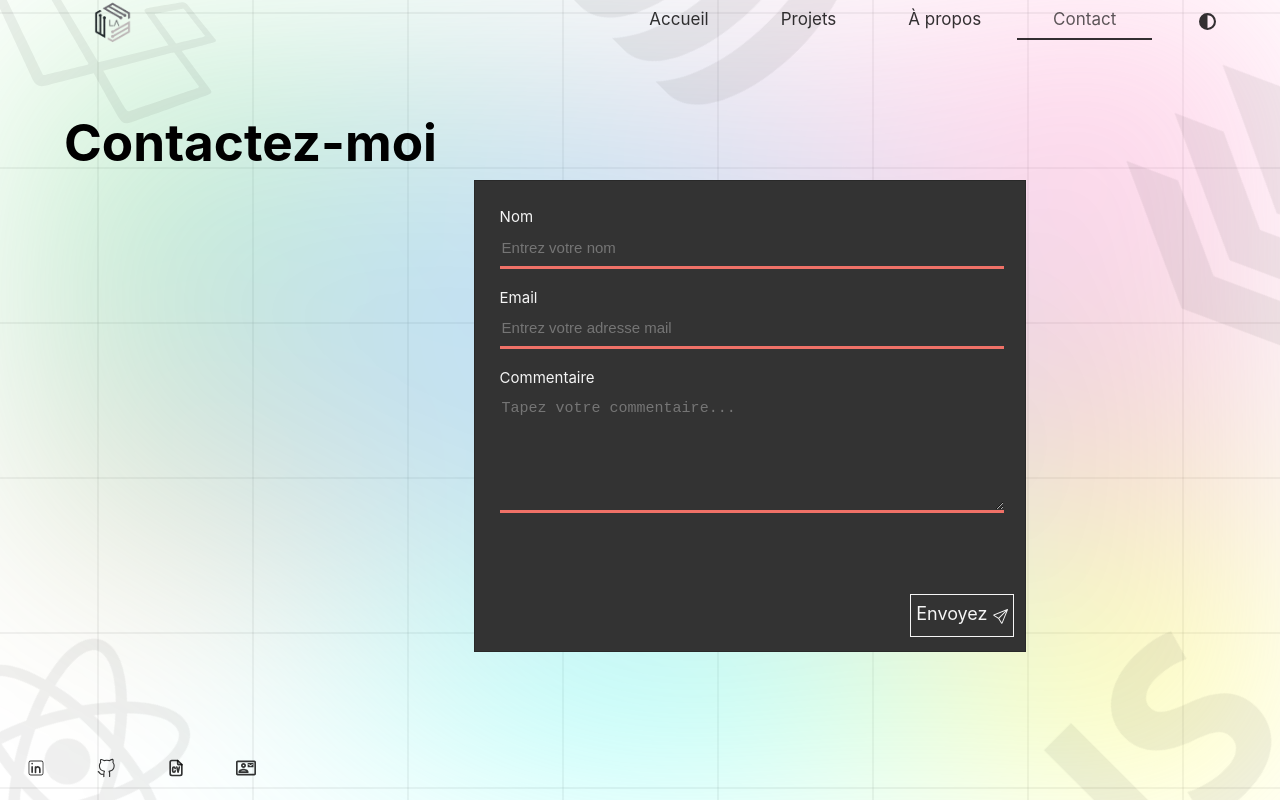
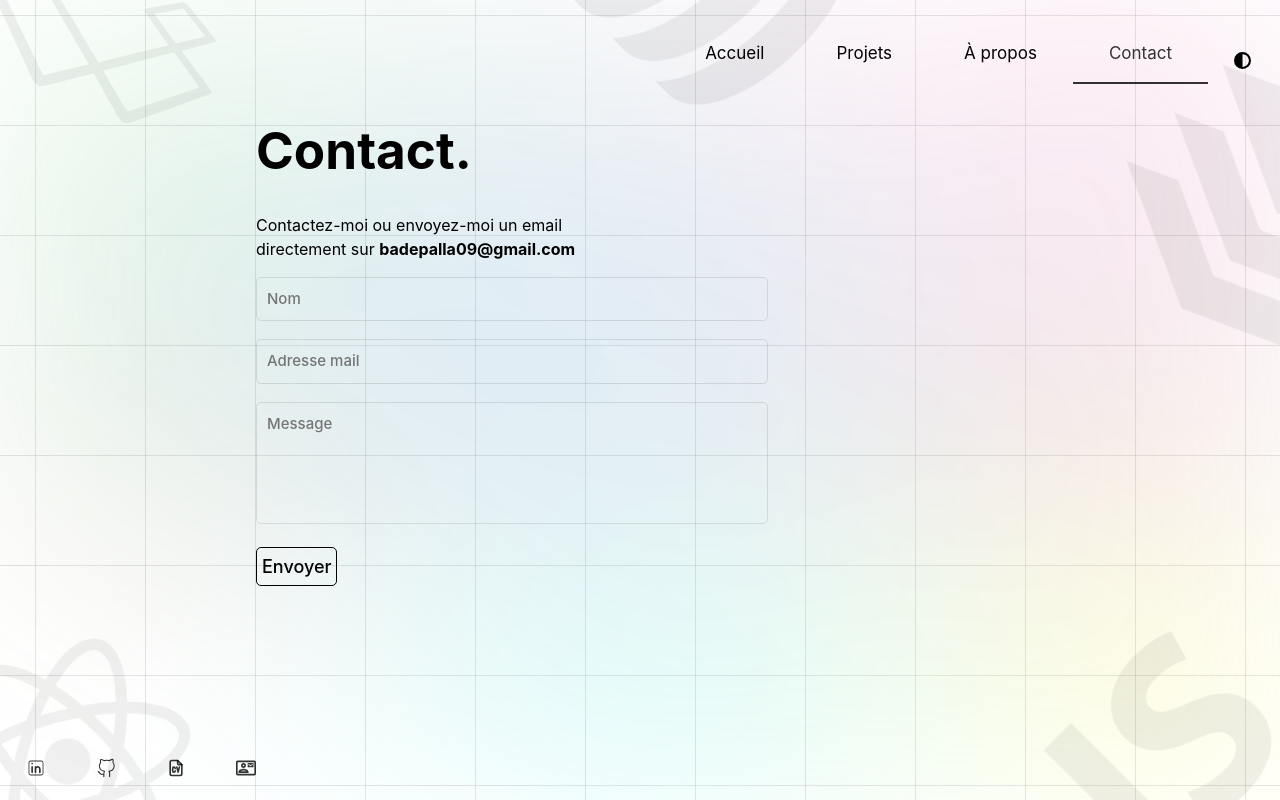
Before and after one commit to Laspales/Site_web, a React (Vite) app in the folder portfolio-wr/: page /contact in a window 1280 px wide. Built offline with nearby package versions, Linux system fonts and the light colour scheme.

Commit message:
Contact done and projet init

```diff
--- a/portfolio-wr/src/App.css
+++ b/portfolio-wr/src/App.css
@@ -8,7 +8,7 @@ body::before {
   background:
       linear-gradient(rgba(0, 0, 0, 0.1) 1px, transparent 1px) center,
       linear-gradient(90deg, rgba(0, 0, 0, 0.1) 1px, transparent 1px) center;
-  background-size: 155px 155px;
+  background-size: 110px 110px;
   transition: all 0.5s linear 0s;
 }
 
@@ -26,8 +26,8 @@ body::after {
   z-index: -1;
   width: 100%;
   height: 100%;
-  filter: blur(100px) saturate(100%);
-  top: 0px;
-  opacity: 0.3;
+  filter: blur(100px) saturate(75%);
+  top: 0;
+  opacity: 0.17;
   transform: translateZ(0px);
 }
--- a/portfolio-wr/src/Components/Header-Style.css
+++ b/portfolio-wr/src/Components/Header-Style.css
@@ -1,7 +1,7 @@
 .App-header {
   display: inline;
-  position: fixed;
-  top: -5%;
+  position: absolute;
+  top: -2%;
   left: 0;
   width: 100%;
   font-size: 17px;
@@ -11,7 +11,7 @@
 }
 
 .line li {
-  display: inline-block;
+  display: inline-flex;
   list-style: none;
   padding-top: 30px;
   padding-bottom: 5px;
@@ -22,31 +22,23 @@
 .line li a {
   text-decoration: none;
   padding: 30px;
-  color: rgba(0, 0, 0, 0.8);
+  color: rgba(0, 0, 0, 1);
   padding: 10px;
   margin: 0;
 }
 
 .nv {
   padding-right: 40px;
-  position: relative;
-  right: 20%;
 }
 
 .theme {
-  position: fixed;
-  top: -2.2%;
-  right: 3%;
-  padding-top: 100px;
   cursor: pointer;
-  color: rgba(0, 0, 0, 0.8);
 }
 
-.logo {
-  position: fixed;
-  top: -4%;
-  left: 2%;
-
+.logo{
+  position: absolute;
+  top: 0;
+  left: -140%;
 }
 
 .linear {
@@ -63,10 +55,10 @@
   border-bottom: 2px solid;
   opacity: 0.8;
 }
-/* style dark theme section */
+/* style dark theme */
 body.dark {
   color: rgba(250, 250, 250, 0.95) !important;
-  background-color: rgba(0, 0, 0, 0.6) !important;
+  background-color: rgba(3, 10, 37, 0.9) !important;
 }
 
 body.dark Header a,
@@ -82,3 +74,10 @@ body.dark .App-Section .Surname h1 {
 body.dark .App-Footer li a {
   color: whitesmoke;
 }
+body.dark .App-Contact #send:hover{
+  color: rgba(0, 0, 0, 0.8);
+  background-color: whitesmoke;
+}
+body.dark .App-Contact #name, body.dark .App-Contact #com, body.dark .App-Contact #email{
+  border: 1px solid rgba(250, 250, 250, 0.9);
+}
--- a/portfolio-wr/src/Components/Header.jsx
+++ b/portfolio-wr/src/Components/Header.jsx
@@ -12,12 +12,12 @@ function Header({ toggleTheme }) {
             <nav className="navbar">
                 <div className="linear">
                     <ul className="line">
-                        <li className={`logo ${isActive("/")}`} ><Link to="\" ></Link><a href="/"><img src="/images/LA_logo.png" alt="image" width="60px" height="50px" /></a></li>
+                        <li className="logo" ><Link to="\" ></Link><a href="/"><sub><img src="/images/LA_logo.png" alt="image" width="95px" height="80px" /></sub></a></li>
                         <li className={`nv ${isActive("/")}`}><Link to="/">Accueil</Link></li>
                         <li className={`nv ${isActive("/projets")}`}><Link to="/projets">Projets</Link></li>
                         <li className={`nv ${isActive("/apropos")}`}><Link to="/apropos">À propos</Link></li>
                         <li className={`nv ${isActive("/contact")}`}><Link to="/contact">Contact</Link></li>
-                        <li className="theme" onClick={toggleTheme}><FaCircleHalfStroke /></li>
+                        <li className="nv"><FaCircleHalfStroke  className="theme" onClick={toggleTheme} style={{position: 'fixed', top:'6.5%'}}/></li>
                     </ul>
                 </div>
             </nav>
--- a/portfolio-wr/src/pages/Contact.jsx
+++ b/portfolio-wr/src/pages/Contact.jsx
@@ -6,30 +6,27 @@ function Contact() {
     return (
         <div className="App-Contact">
             <div className="Contact-Title">
-                <h1>Contactez-moi</h1>
+                <h1>Contact.</h1>
+                <p>Contactez-moi ou envoyez-moi un email directement sur <b>badepalla09@gmail.com</b></p>
             </div>
             <div className="Contact-Form">
                 <form method="POST">
 
-                    <label for="name">nom</label>
-                    <br />
                     <input id="name" className="ye" type="text"
                         name="name"
-                        placeholder="Entrez votre nom"
+                        placeholder="Nom"
                         required autofocus autocomplete="name" />
                     <br /><br />
-                    <label for="email">email</label>
-                    <br />
+
                     <input id="email" className="ye" type="text"
                         name="email"
-                        placeholder="Entrez votre adresse mail"
+                        placeholder="Adresse mail"
                         required autofocus autocomplete="name" />
                     <br /><br />
-                    <label for="commentaire">Commentaire</label>
-                    <br />
-                    <textarea id="com" name="commentaire" placeholder="Tapez votre commentaire..."></textarea>
+
+                    <textarea id="com" name="message" placeholder="Message"></textarea>
                     <br /><br />
-                    <button type="submit" id="send">Envoyez <sub><BsSend /></sub></button>
+                    <button type="submit" id="send">Envoyer</button>
                 </form>
             </div>
         </div>
--- a/portfolio-wr/src/pages/Projets.jsx
+++ b/portfolio-wr/src/pages/Projets.jsx
@@ -2,8 +2,11 @@ import React from "react";
 
 function Projets(){
     return(
-        <div>
-              <h1>AKA lo cul</h1>
+        <div className="App-Projets">
+              <h1>Projets.</h1>
+              <div className="projet">
+                <div className="s-image"></div>
+              </div>
         </div>
     );
 }
--- a/portfolio-wr/src/pages/pages-css/Contact-Style.css
+++ b/portfolio-wr/src/pages/pages-css/Contact-Style.css
@@ -1,34 +1,35 @@
+.App-Contact{
+    display: flexbox;
+    justify-content: center;
+    align-items: center;
+    width: 700px;
+    position: absolute;
+    top: 11%;
+    left: 20%;
+}
 .Contact-Title{
     font-size: 1em;
     display: block;
     width: 400px;
-    position: fixed;
-    top: 10%;
-    left: 5%;
-}
-.Contact-Form label{
-    text-transform: capitalize;
-    font-size: 1.25em;
-    padding-top: 20px;
+
 
 }
-input:focus {
+
+input, textarea{
+    all: unset;
+    background: none;
+}
+input:focus, textarea:focus {
     outline: none;
+    background-color: rgba(255, 255, 255, 1);
+    color: rgba(0, 0, 0, 1);
 }
-textarea:focus{
-    outline: none;
-}
+
 .Contact-Form{
     font-size: 12px;
-    border: 1px solid rgba(0, 0, 0, 0.2);
     width: 500px;
     height: 420px;
-    padding: 25px;
-    color: whitesmoke;
-    background-color: #333;
-    position: absolute;
-    top: 22.5%;
-    left: 37%;
+
 }
 
 #email,
@@ -37,13 +38,11 @@ textarea:focus{
     width: 100%;
     padding-top: 10px;
     padding-bottom: 10px;
-    border-style: none;
-    border-radius: 0;
-    border-bottom: 3px solid #F07167;
-    color: whitesmoke;
+    padding-left: 10px;
+    border: 1px solid rgba(0, 0, 0, 0.1);
+    border-radius: 5px;
     font-size: 1.25em;
-    background-color: #333;
-    box-shadow: none;
+    font-weight: 500;
 
 }
 #com{
@@ -52,6 +51,7 @@ textarea:focus{
     max-width: 500px;
     min-height: 100px;
     max-height: 150px;
+    overflow: auto;
 }
 #send {
     all: unset;
@@ -60,7 +60,11 @@ textarea:focus{
     text-align: center;
     font-size: 1.5em;
     border: 1px solid;
-    position: absolute;
-    right: 2%;
-    bottom: 3%;
+    border-radius: 5px;
+    font-weight: 500;
 }
+
+#send:hover{
+    background-color: rgba(0, 0, 0, 0.8);
+    color: whitesmoke;
+}
```
